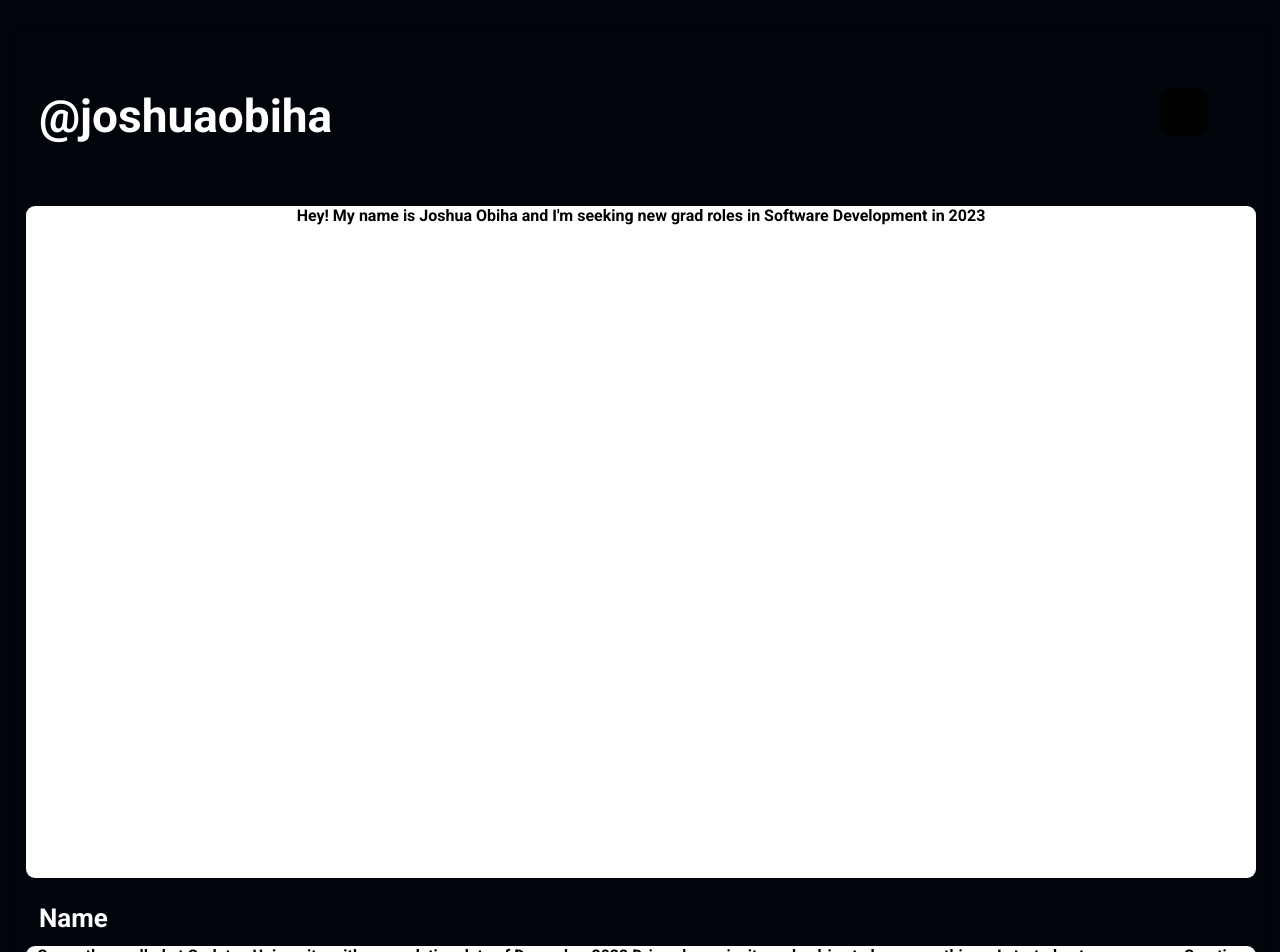
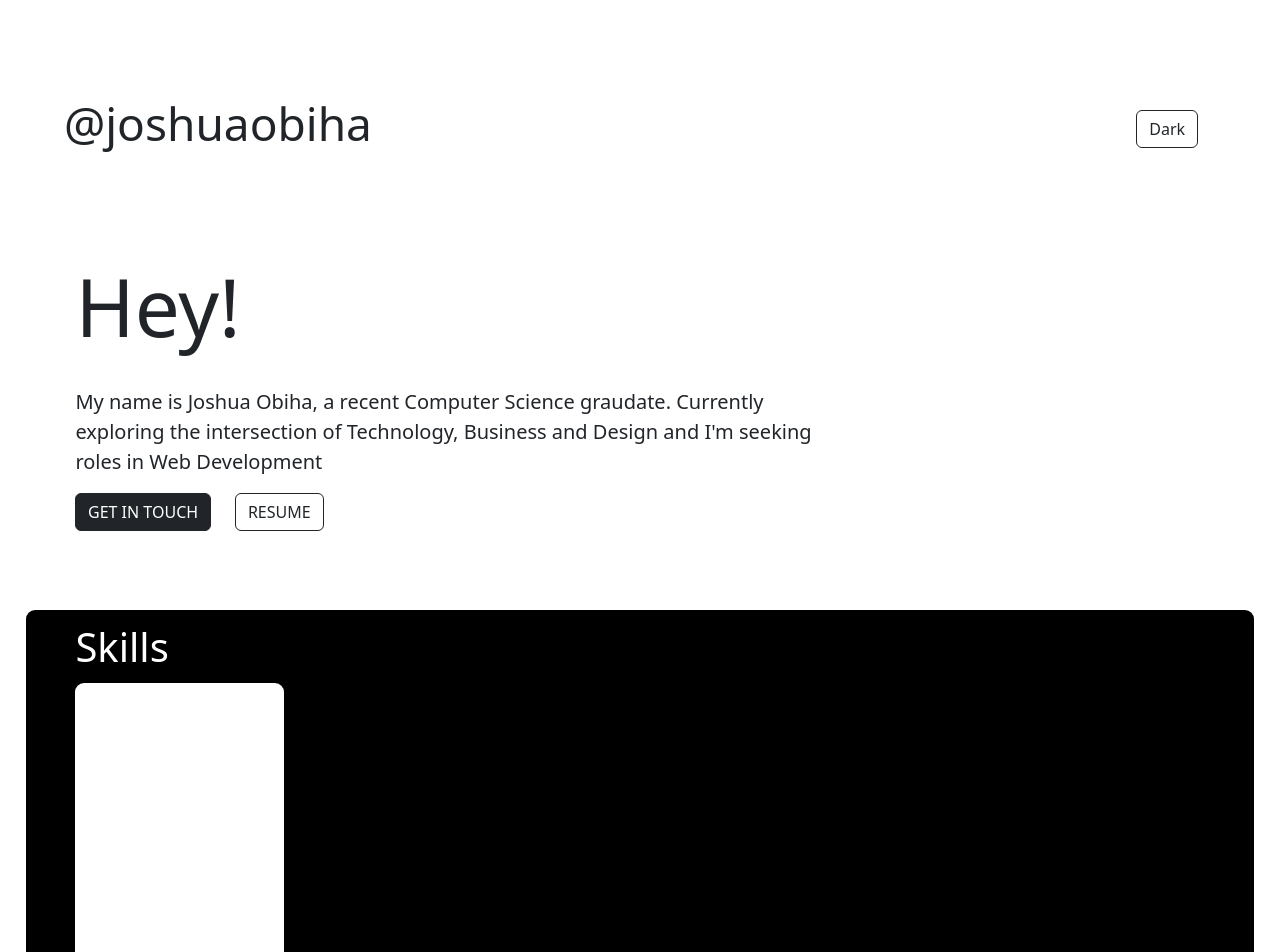
Before and after one commit to obiha/portfolio, a React (Create React App) app: page / in a window 1280 px wide. Shown: the top 952 px of the page. Built offline with nearby package versions, Linux system fonts and the light colour scheme.

Commit message:
second commit

```diff
--- /dev/null
+++ b/src/components/Desktop.jsx
@@ -0,0 +1,92 @@
+import React, { useState, useEffect } from 'react'
+import Navigation from './Navigation';
+import Header from './Header';
+import LinkedInIcon from '@mui/icons-material/LinkedIn';
+import GitHubIcon from '@mui/icons-material/GitHub';
+
+
+
+const Desktop = () => {
+
+
+        return (
+                <div style={{ position: "absolute", backgroundColor: '#FFFFFF', height: '100%', width: '100%', marginTop: "1%", marginLeft: "0%", borderRadius: '9px' }}>
+
+                        <div style={{ borderStyle: "solid", borderWidth: "thin", borderColor: "#FFFFFF", position: "relative", width: '98%', marginLeft: "1%", marginTop: "1%", borderRadius: '9px', }}>
+                                <div style={{ marginLeft: "4%", marginRight: "2%", marginTop: "5%", marginBottom: "5%", fontSize: "46px" }}>@joshuaobiha
+                                        <div style={{ width: "1em", height: "1em", float: "right", marginRight: "5%", borderRadius: '9px', textAlign: "center" }}>
+                                                <button type="button" class="btn btn-outline-dark">Dark</button> </div></div>
+
+                                <div style={{ backgroundColor: "#FFFFFF", height: '22em', borderRadius: '9px', marginTop: "7%", marginLeft: "1%", marginRight: "1%", marginBottom: "1%",}}>
+                                       <h1 class="display-1" style={{ marginLeft: "4%", paddingTop: "1%" }}>Hey!</h1>
+
+                                        <p style={{ marginLeft: "4%", paddingTop: "2%", width:"60%", fontSize:"20px" }} class="text-left">
+
+                                                My name is Joshua Obiha, a recent Computer Science graudate. Currently exploring the intersection of Technology, Business and Design  and I'm seeking roles in Web Development</p>
+
+                                                <div style={{marginBottom: "10em", marginLeft:"3%"}}>
+                                        <button style={{ marginRight: '1%', marginLeft: '1%' }} type="button" class="btn btn-dark">GET IN TOUCH</button>
+                                        <button style={{ marginLeft: '1%', marginRight: '1%' }} type="button" class="btn btn-outline-dark">RESUME</button>
+                                        {/* <a type="button" href="../resumedir/Resume.pdf" class="btn btn-outline-dark">PDF Resume</a>  */}
+                                </div>
+                                </div>
+
+                                <div style={{ backgroundColor: "#000000", height: '29em', borderBottomLeftRadius: "9px", borderRadius: "9px", marginLeft: "1%", marginRight: "1%", color: "#FFFFFF" }}>
+                                        <h1 style={{ marginLeft: "4%", paddingTop: "1%" }}>Skills</h1>
+
+                                        <div style={{ width: "17%", backgroundColor: "#FFFFFF", marginLeft: "4%", marginRight: "2%", marginTop: "1%", marginBottom: "2%", height: "75%", borderRadius: '9px', }}>
+                                                hello
+
+                                        </div>
+                                </div>
+
+                                <div style={{ backgroundColor: "#FFFFFF", height: '29em', borderRadius: "9px", borderBottomRightRadius: "9px", marginLeft: "1%", marginRight: "1%", }}>
+                                        <h1 style={{ marginLeft: "4%", paddingTop: "1%" }}>Experience</h1>
+
+
+                                </div>
+
+                                <div style={{ backgroundColor: "#000000", height: '29em', borderBottomLeftRadius: "9px", borderRadius: "9px", marginLeft: "1%", marginRight: "1%", color: "#FFFFFF" }}>
+                                        <h1 style={{ marginLeft: "4%", paddingTop: "1%" }}>Applied Projects</h1>
+
+                                        <div style={{ width: "17%", backgroundColor: "#FFFFFF", marginLeft: "4%", marginRight: "2%", marginTop: "1%", marginBottom: "2%", height: "75%", borderRadius: '9px', }}>
+                                                hello
+
+                                        </div>
+                                </div>
+
+                                <div style={{ textAlign: "center", marginBottom: "10em",marginTop: "10em" }}>
+
+
+                                </div>
+
+
+
+
+
+
+
+
+
+
+
+
+                        </div>
+                        <div style={{ backgroundColor: "#FFFFFF", marginBottom: "0" }}>
+                                <h3 style={{ marginLeft: "2%", paddingTop: "2%" }}>How I built this</h3>
+                                <div style={{ backgroundColor: "#FFFFFF", paddingBottom: "10%", textAlign: "center", marginBottom: "0" }}>
+
+                                        <LinkedInIcon style={{ marginRight: '1%', marginTop: '2%' }} />
+                                        <GitHubIcon style={{ marginRight: '1%', marginTop: '2%' }} />
+
+                                </div>
+                                <div style={{ textAlign: "center" }}> <p style={{ paddingBottom: "3%" }}> &copy; 2022 - Joshua Obiha</p></div>
+
+
+                        </div>
+
+                </div>
+        )
+}
+
+export default Desktop
--- a/src/components/Home.jsx
+++ b/src/components/Home.jsx
@@ -1,56 +1,32 @@
-import React from 'react'
+import React, { useState, useEffect } from 'react'
 import Navigation from './Navigation';
-import Header from './Header';
+import Desktop from './Desktop';
+import Mobile from './Mobile';
 import LinkedInIcon from '@mui/icons-material/LinkedIn';
 import GitHubIcon from '@mui/icons-material/GitHub';
-// import DarkModeIcon from '@mui/icons-material/DarkMode';
-// import NightlightIcon from '@mui/icons-material/Nightlight';
-// import ModeNightIcon from '@mui/icons-material/ModeNight';
-// import ToggleOffIcon from '@mui/icons-material/ToggleOff';
-// import ToggleOnIcon from '@mui/icons-material/ToggleOn';
-
-
-const Home = () => {
-    return (
-        <div style={{ position: "absolute", backgroundColor: '#01050B', height: '90%', width: '100%', marginTop: "1%", marginLeft: "0%", borderRadius: '9px' }}>
-
-            <div style={{ borderStyle: "solid", borderWidth: "thin", borderColor: "#000000", position: "relative", backgroundColor: '#00000', width: '98%', marginLeft: "1%", marginTop: "1%", borderRadius: '9px', }}>
-            <div style={{ color: "#FFFFFF", marginLeft: "2%", marginRight: "2%", marginTop: "5%",marginBottom: "5%", fontSize:"46px" }}>@joshuaobiha <div style={{backgroundColor:"#000000", width:"1em",height:"1em", float:"right", marginRight:"3%",borderRadius: '9px', textAlign:"center"}}>   </div></div>
-
-                <div style={{ backgroundColor: "#FFFFFF", height: '42em', borderRadius: '9px', marginTop: "1%", marginLeft: "1%", marginRight: "1%", marginBottom: "1%", textAlign: "center" }}>
-
-
-                   Hey! My name is Joshua Obiha and I'm seeking new grad roles in Software Development in 2023
-
-                </div>
-
-                <div style={{ color: "#FFFFFF", marginLeft: "2%", marginRight: "2%", marginTop: "2%", fontSize:"26px" }}>Name</div>
-
-                <div style={{ backgroundColor: "#FFFFFF", height: '42em', borderRadius: '9px', marginTop: "1%", marginLeft: "1%", marginRight: "1%", marginBottom: "1%", textAlign: "center" }}>
-
-
-                   Currently enrolled at Carleton University, with a graudation date of December 2022
-
-                   Driven by curiosity and a drive to learn new things, I started out my program. Creating things is a great passion of mine; whether thats in music composition,
-
-                </div>
-
-                <div style={{ backgroundColor: "#FFFFFF", height: '10em', borderBottomLeftRadius:"9px", borderBottomRightRadius:"9px", textAlign: "center" }}>
-
-                    <LinkedInIcon color='secondary' />
-                    <GitHubIcon />
-
-                </div>
 
 
 
 
+const Home = () => {
+
+    const [width, setWidth] = useState (window.innerWidth);
+
+    function handleWindowSizeChange() {
+        setWidth(window.innerWidth);
+    }
+    useEffect(() => {
+        window.addEventListener('resize', handleWindowSizeChange);
+        return () => {
+            window.removeEventListener('resize', handleWindowSizeChange);
+        }
+    }, []);
+
+    const isMobile = width <= 968;
 
 
-
-
-            </div>
-        </div>
+    return (
+        isMobile ? <Mobile/>:<Desktop/>
     )
 }
 
--- /dev/null
+++ b/src/components/Mobile.jsx
@@ -0,0 +1,47 @@
+import React, { useState, useEffect } from 'react'
+import LinkedInIcon from '@mui/icons-material/LinkedIn';
+import GitHubIcon from '@mui/icons-material/GitHub';
+
+const Mobile = () => {
+        return (<div style={{ position: "absolute", backgroundColor: '#FFFFFF', height: '90%', width: '100%', marginTop: "1%", marginLeft: "0%", borderRadius: '9px' }}>
+
+        <div style={{ borderStyle: "solid", borderWidth: "thin", borderColor: "#FFFFFF", position: "relative", width: '98%', marginLeft: "1%", marginTop: "1%", borderRadius: '9px', }}>
+            <div style={{ marginLeft: "4%", marginRight: "2%", marginTop: "5%", marginBottom: "5%", fontSize: "46px" }}>@joshuaobiha
+                <div style={{ backgroundColor: "#FFFFFF", width: "1em", height: "1em", float: "right", marginRight: "5%", borderRadius: '9px', textAlign: "center" }}>
+                    <button type="button" class="btn btn-outline-dark">Dark</button> </div></div>
+
+            <div style={{ backgroundColor: "#FFFFFF", height: '12em', borderRadius: '9px', marginTop: "54%", marginLeft: "1%", marginRight: "1%", marginBottom: "1%", textAlign: "center" }}>
+
+                <p class="text-right">Hey! My name is Joshua Obiha and I'm seeking roles in Web Development</p>
+            </div>
+            <div style={{ textAlign: "center", marginBottom: "3em" }}>
+                {/* <button type="button" class="btn btn-dark">GET IN TOUCH</button> */}
+                <a type="button" href="../resumedir/Resume.pdf" class="btn btn-outline-dark">PDF Resume</a> </div>
+
+
+            <div style={{ backgroundColor: "#FFFFFF", height: '5em', borderBottomLeftRadius: "9px", borderBottomRightRadius: "9px"}}>
+                <h1>Selected Work</h1>
+
+
+            </div>
+
+            <div style={{ backgroundColor: "#FFFFFF", height: '5em', borderBottomLeftRadius: "9px", borderBottomRightRadius: "9px" }}>
+            <h1>More Work</h1>
+
+
+            </div>
+        </div>
+        <div  style={{ backgroundColor: "#FF6F6F",marginBottom:"0"}}>
+            <h3 style={{marginLeft:"2%",paddingTop:"2%"}}>How I built this</h3>
+            <div style={{ backgroundColor: "#FF6F6F", paddingBottom:"10%", textAlign: "center", marginBottom:"0"}}>
+
+                    <LinkedInIcon style={{marginRight:'1%', marginTop:'2%'}} />
+                    <GitHubIcon  style={{marginRight:'1%', marginTop:'2%'}}/>
+
+                </div>
+                <p style={{paddingBottom:"5%",paddingLeft:"2%"}}> &copy; 2022 - Joshua Obiha</p>
+
+            </div>
+    </div>)
+}
+export default Mobile
--- a/src/index.css
+++ b/src/index.css
@@ -6,11 +6,11 @@ body {
   margin: 0;
   /* font-family: 'Courier Prime', monospace; */
   /* font-family: 'Lato', sans-serif; */
-  font-family: 'Roboto', sans-serif;
+  /* font-family: 'Roboto', sans-serif; */
   /* font-family: 'Roboto Mono', monospace; */
 
 
-  background-color: #01050B;
+  background-color: #FFFFFF;
 }
 
 code {
--- a/src/index.js
+++ b/src/index.js
@@ -2,6 +2,7 @@ import React from 'react';
 import ReactDOM from 'react-dom';
 import './index.css';
 import App from './App';
+import '../node_modules/bootstrap/dist/css/bootstrap.min.css'
 // import reportWebVitals from './reportWebVitals';
 
 ReactDOM.render(
```
Also changed, not shown: 1 other file (tests, documents, lock files or other folders).
